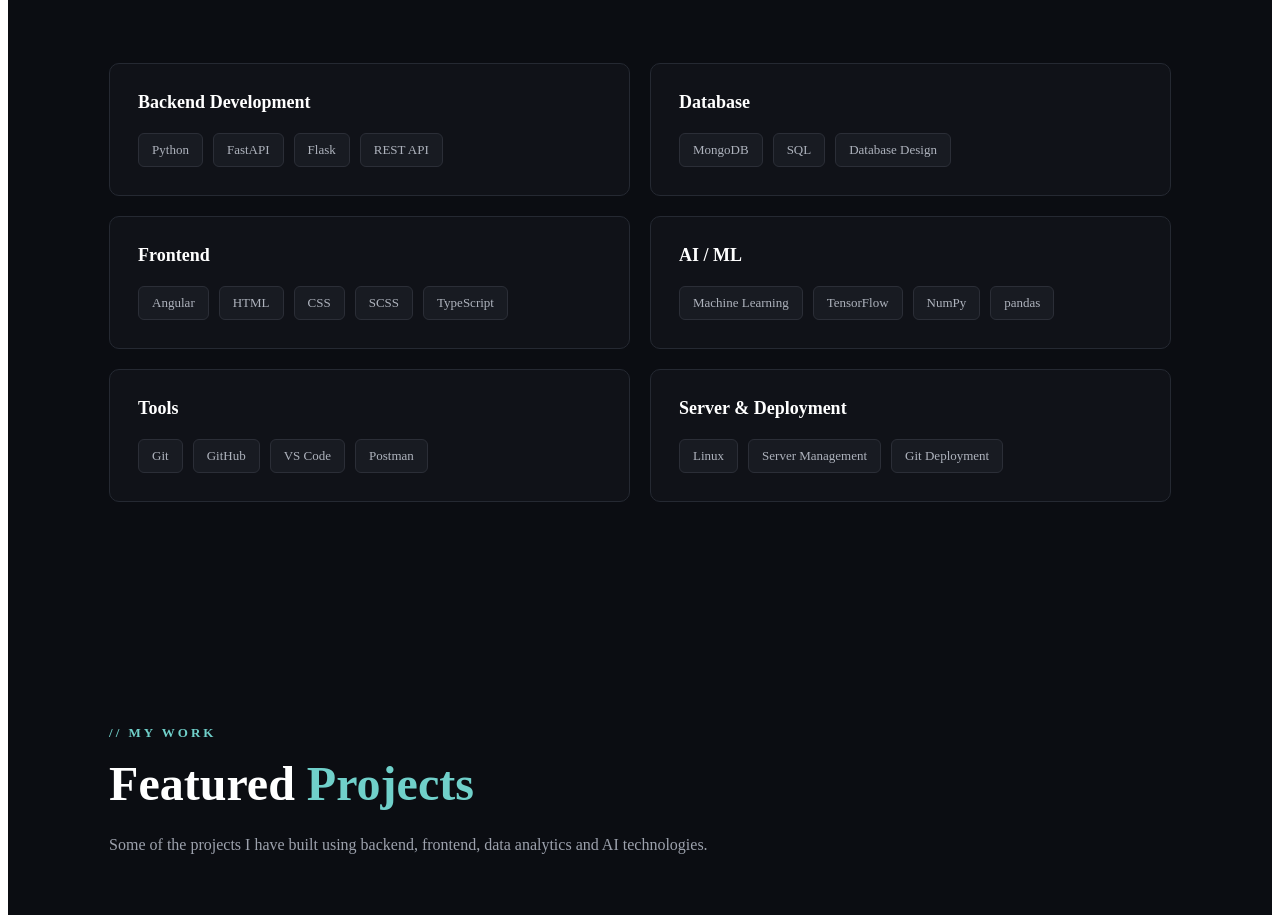
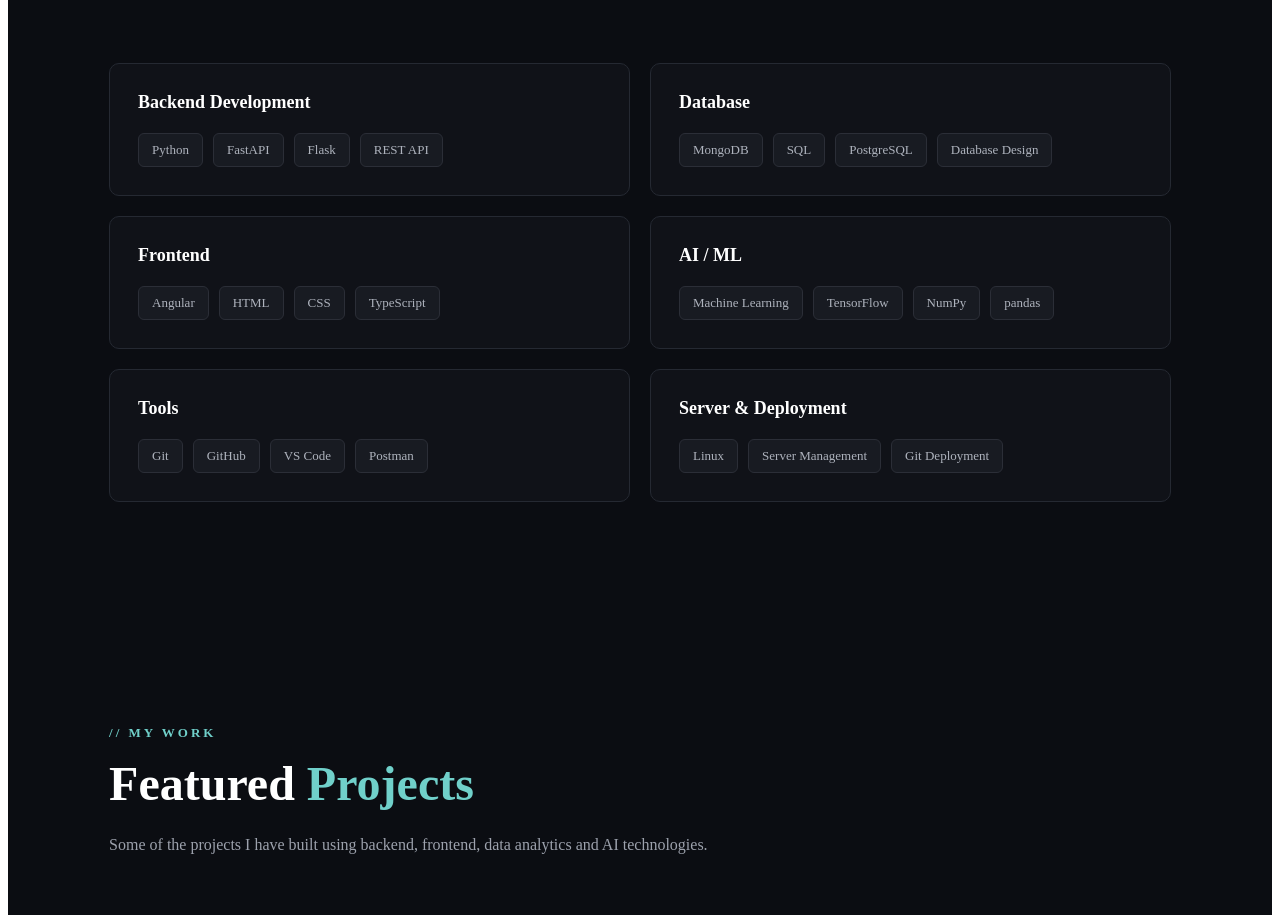
Before and after one commit to TEJASWINIHIWARE17/teju-portfolio, an Angular app: page / in a window 1280 px wide. Shown: the part 1681-2596 px from the top of the page. Built offline with nearby package versions, Linux system fonts and the light colour scheme.

Commit message:
update skill

```diff
--- a/src/app/skills/skills.html
+++ b/src/app/skills/skills.html
@@ -44,6 +44,7 @@
 
           <span>MongoDB</span>
           <span>SQL</span>
+          <span>PostgreSQL</span>
           <span>Database Design</span>
 
         </div>
@@ -62,7 +63,6 @@
           <span>Angular</span>
           <span>HTML</span>
           <span>CSS</span>
-          <span>SCSS</span>
           <span>TypeScript</span>
 
         </div>
```
